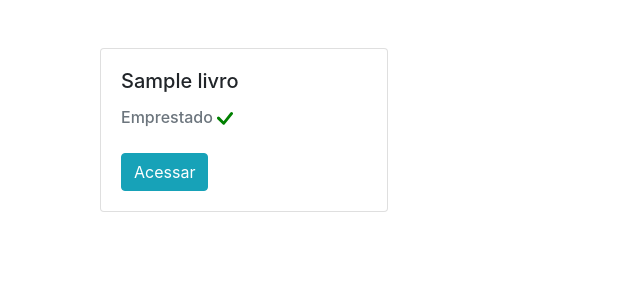
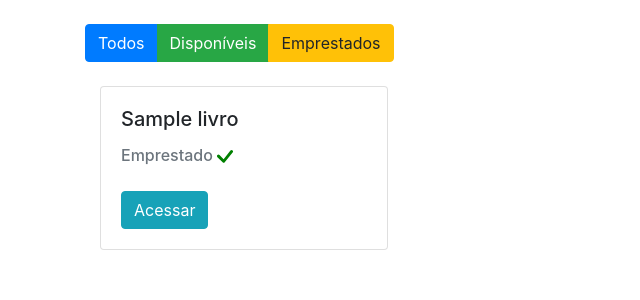
Before and after one commit to Cabom10/teste-biblioteca, a Django app: template livro/templates/home.html in a window 1280 px wide. Shown: the part 56-356 px from the top of the page, without its empty margins (0-640 px from the left). Run offline with Django 3.2, Linux system fonts and the light colour scheme; tables that the repository leaves empty hold one stand-in row (values such as "Sample post"); the template is opened without the code that fills it: values that come from a table or form of the project are taken from there, most other values are stand-ins (such as "Sample title", 1, 10 or a date in 2020).

Commit message:
filtro disponivel

```diff
--- a/livro/templates/home.html
+++ b/livro/templates/home.html
@@ -2,7 +2,11 @@
 
 
 {% block 'conteudo' %}
-
+<div class="btn-group">
+  <a href="{% url 'home' %}" class="btn btn-primary">Todos</a>
+  <a href="{% url 'home' %}?status=disponivel" class="btn btn-success">Disponíveis</a>
+  <a href="{% url 'home' %}?status=emprestado" class="btn btn-warning">Emprestados</a>
+</div>
 <div class="container">
 
     <br>
@@ -57,4 +61,5 @@
     </div>
 </div>
 
+
 {% endblock %}
```
Also changed, not shown: livro/views.py (+19 -17 lines).
